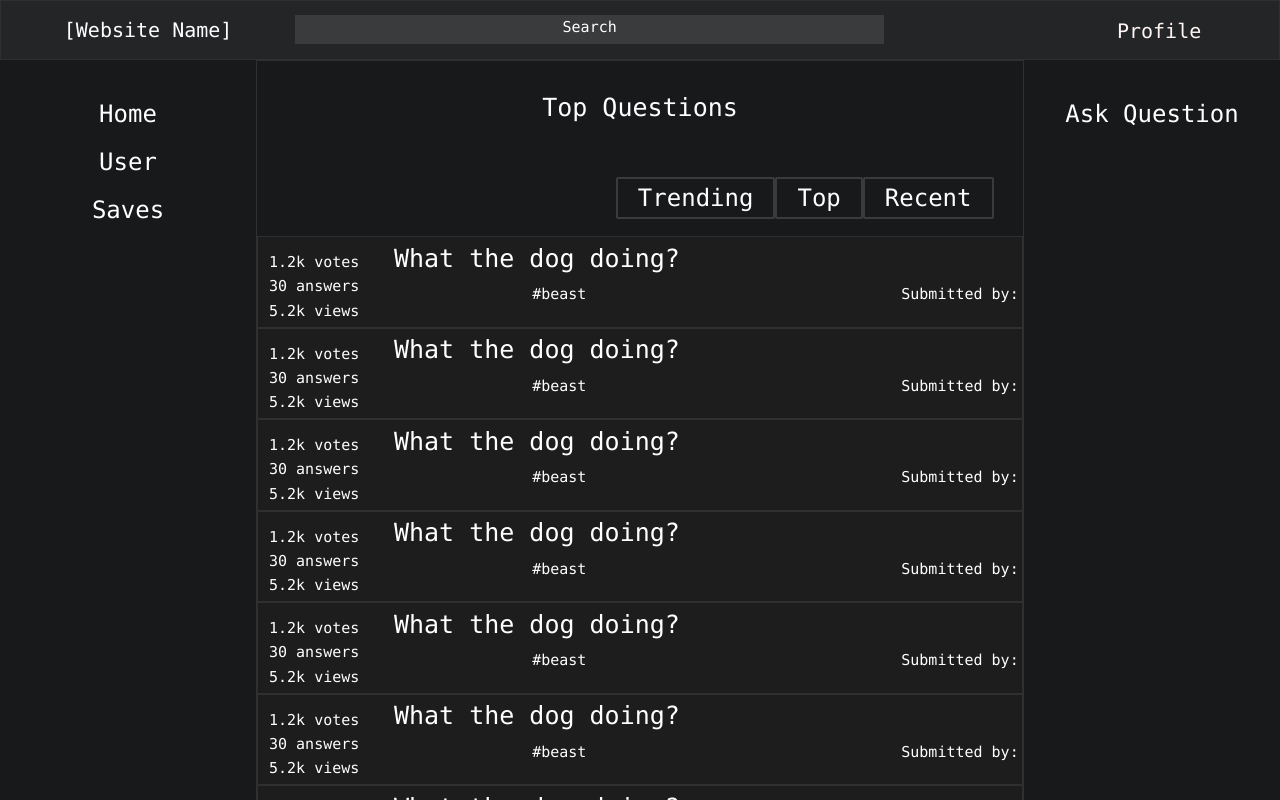
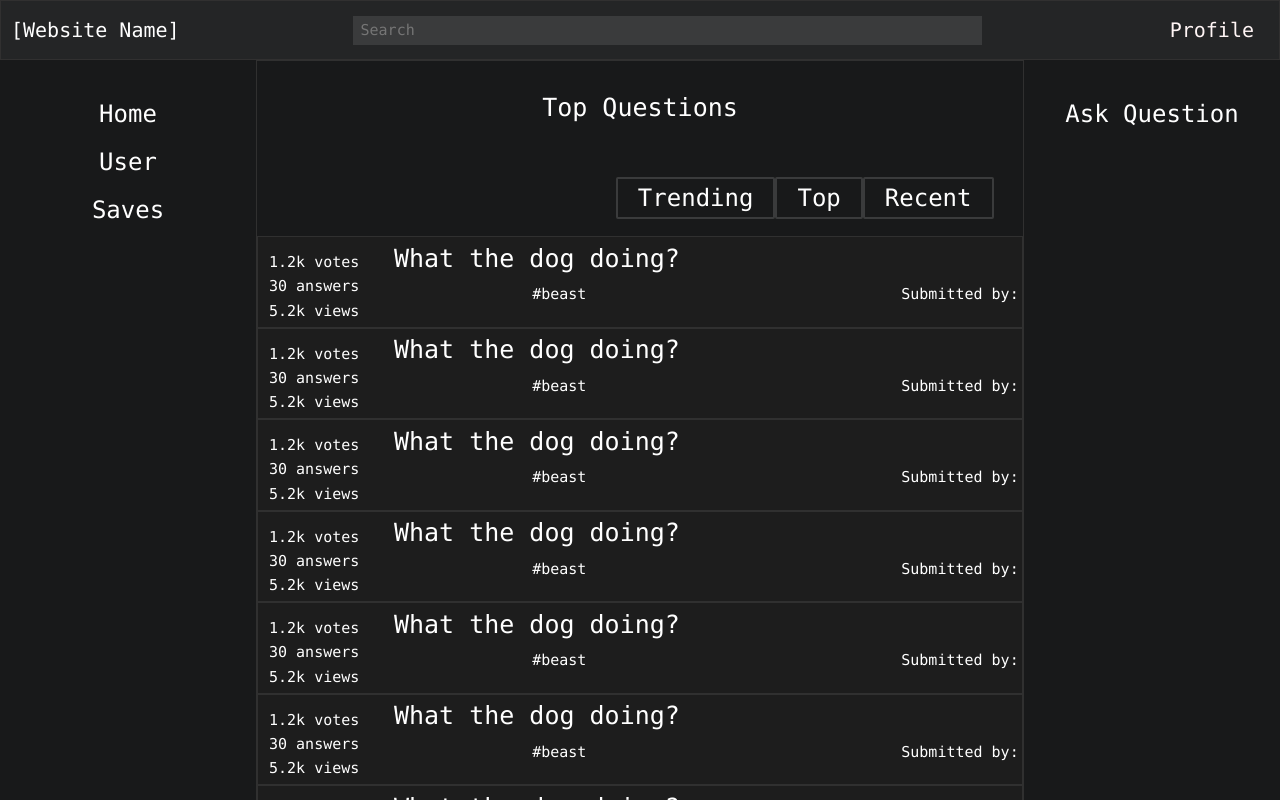
Before and after one commit to Scrappyz/QA-Sharing-Platform, a React (Create React App) app: page / in a window 1280 px wide. Built offline with nearby package versions, Linux system fonts and the light colour scheme.

Commit message:
Fixed header format

```diff
--- a/src/views/components/Header/Header.css
+++ b/src/views/components/Header/Header.css
@@ -5,10 +5,11 @@ header {
     position: relative;
     display: flex;
     align-items: center;
-    justify-content: space-evenly;
+    justify-content: space-between;
     border: solid 0.1rem #313030;
     background-color: #242526;
     font-family: Calibri;
+    padding: 0 1rem; /* Add padding for better spacing */
 }
 
 header .website-name {
@@ -18,27 +19,35 @@ header .website-name {
     line-height: 1.2125;
     color: #ffffff;
     white-space: nowrap;
-    flex-shrink: 0;
 }
 
 header .search-bar {
-    margin: 0.1rem 15.5rem 0.2rem 0rem;
+    flex-grow: 0; /* Allow the search bar to grow and take remaining space */
+    margin: 0 1rem;
     box-sizing: border-box;
-    padding: 0.288rem 2.62rem 0.113rem 2.62rem;
-    width: 58.9rem;
+    padding: 0.288rem;
+    width: 50%; /* Adjusted to take remaining space */
     height: calc(100% - 50%);
-    text-align: center;
+    display: flex;
+    align-items: center;
+    background-color: #3a3b3c;
+}
+
+header .search-bar input {
+    width: 100%;
+    padding: 0.5rem;
     font-size: 1.5rem;
-    font-weight: 400;
-    line-height: 1.2125;
+    border: none;
+    background-color: transparent;
     color: #ffffff;
-    white-space: nowrap;
-    background-color: #3a3b3c;
-    flex-shrink: 0;
+}
+
+header .button-container {
+    display: flex;
+    align-items: center;
 }
 
 header .profile {
-    margin-top: 0.1rem;
     text-align: center;
     font-size: 2rem;
     font-weight: 400;
@@ -47,10 +56,9 @@ header .profile {
     color: rgb(255, 245, 245);
     background: none;
     white-space: nowrap;
-    flex-shrink: 0;
 }
 
 header .profile:hover {
-    background-color:#3a3b3c;
+    background-color: #3a3b3c;
     transition: 0.5s;
 }
--- a/src/views/components/Header/Header.js
+++ b/src/views/components/Header/Header.js
@@ -8,10 +8,16 @@ function Header() {
     return (
         <header>
             <div className="website-name">[Website Name]</div>
-            <div className="search-bar">Search</div>
-            <button className="profile" onClick={() => navigate("/profile")}>Profile</button>
+            <div className="search-bar">
+                <input type="text" placeholder="Search" />
+                {/* You can add additional styling or features to your search bar */}
+            </div>
+            <div className="button-container">
+                <button className="profile" onClick={() => navigate("/profile")}>Profile</button>
+                {/* Add more buttons as needed */}
+            </div>
         </header>
-    )
+    );
 }
 
 export default Header;
```
